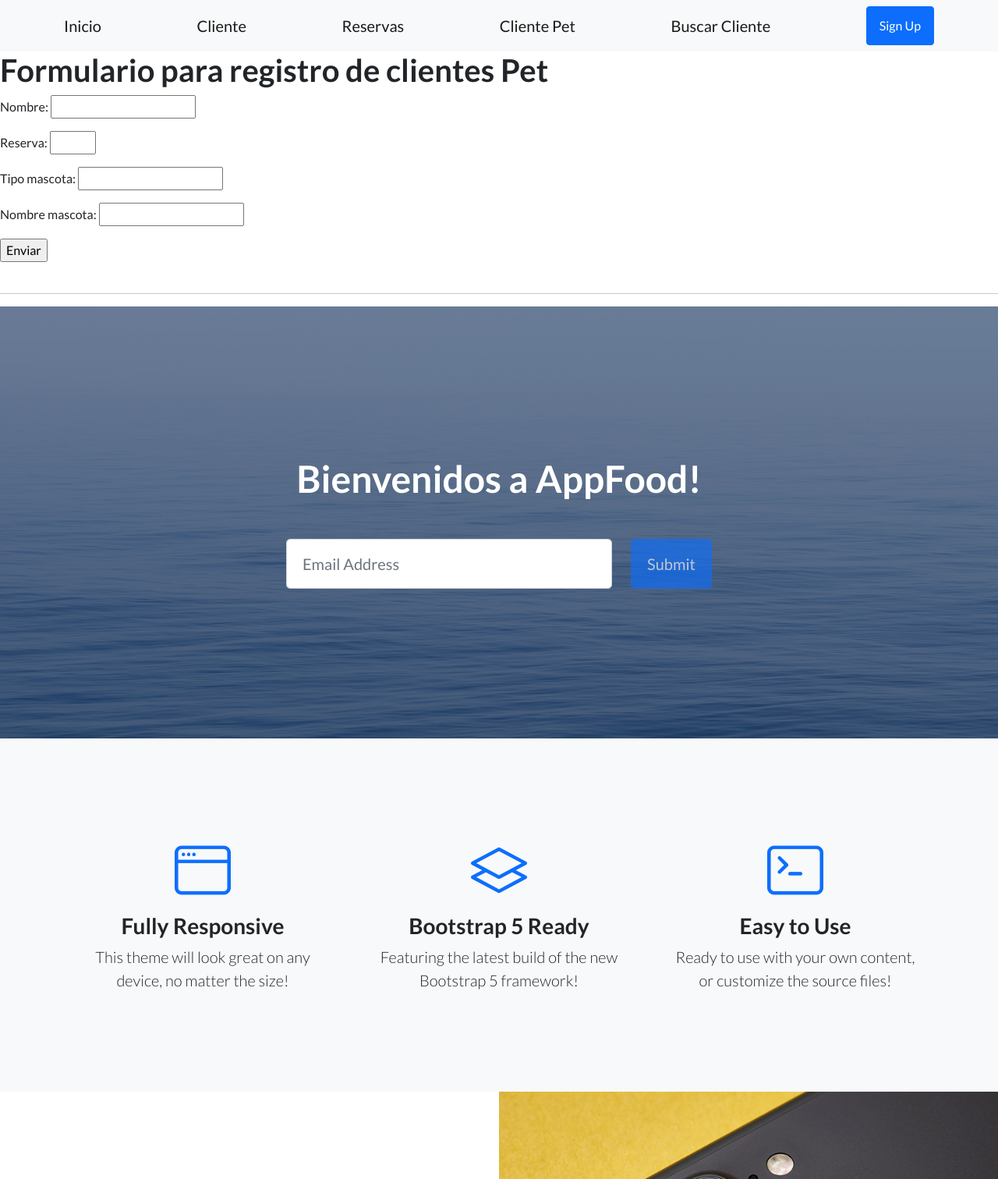
After one commit to rociojosa/Tercera_Pre_entrega_JOSA, a Django app: page /AppFood/clientepet in a window 1280 px wide. The commit adds this page. Shown: the top 1512 px of the page at 78% size. Run offline with Django 4.2, Linux system fonts and the light colour scheme; some libraries are stand-ins or nearby versions.

Commit message:
Ultima version

```diff
--- a/Project_Part3/AppFood/forms.py
+++ b/Project_Part3/AppFood/forms.py
@@ -1,10 +1,26 @@
 from django import forms
+from .models import Reservas
 
 class ClienteForm(forms.Form):
     nombre = forms.CharField()
-    fecha_nacimiento = forms.IntegerField()
     alergias = forms.CharField()
+    reserva = forms.IntegerField(min_value=1,max_value=200)
+
+class ReservaClienteForm(forms.Form):
+    nombre = forms.CharField()
+    fecha = forms.DateField()
+    horario = forms.TimeField(widget=forms.TimeInput(format='%I:%M %p'))
+
+    class Meta:
+        model = Reservas
+        fields = ('fecha', 'horario', 'nombre')
 
 class BusquedaClienteForm(forms.Form):
+    nombre = forms.CharField()
+    reserva = forms.IntegerField(min_value=1,max_value=200)
 
+class ClientePetForm(forms.Form):
     nombre = forms.CharField()
+    reserva = forms.IntegerField(min_value=1,max_value=200)
+    tipo_mascota = nombre = forms.CharField()
+    nombre_mascota =nombre = forms.CharField()
--- a/Project_Part3/AppFood/models.py
+++ b/Project_Part3/AppFood/models.py
@@ -3,7 +3,6 @@ from django.db import models
 class Cliente(models.Model):
 
     nombre = models.CharField(max_length=40)
-    fecha_nacimiento = models.IntegerField()
     alergias = models.CharField(max_length=40)
 
     def __str__(self):
@@ -13,8 +12,8 @@ class Cliente(models.Model):
 class Reservas(models.Model):
     nombre = models.CharField(max_length=30)
     numero_reserva = models.IntegerField(unique=True)
-    fecha = models.IntegerField(unique=True)
-    horario = models.IntegerField(unique=True)
+    fecha = models.DateField(max_length=8)
+    horario = models.TimeField()
 
 def __str__(self):
         return f"Nombre cliente: {self.nombre}, Número de reserva: {self.numero_reserva}, fecha y horario: {self.fecha} - {self.horario}"
--- /dev/null
+++ b/Project_Part3/AppFood/templates/AppFood/clientepet.html
@@ -0,0 +1,17 @@
+{% extends "AppFood/inicio.html" %}
+
+{% block titulo %} Formulario de Clientes Pet {%endblock%}
+
+{% block content %}
+
+<h1>Formulario para registro de clientes Pet </h1>
+
+    <form action="{% url 'ClientePet' %}" method="post">
+    {% csrf_token %}
+    {{ form.as_p }}
+    <input type="submit" value="Enviar">
+
+    </form>
+    <br><hr>
+
+{%endblock%}
--- a/Project_Part3/AppFood/templates/AppFood/inicio.html
+++ b/Project_Part3/AppFood/templates/AppFood/inicio.html
@@ -7,7 +7,7 @@
         <meta name="viewport" content="width=device-width, initial-scale=1, shrink-to-fit=no" />
         <meta name="description" content="" />
         <meta name="author" content="" />
-        <title>Bienvenidos a nuestra AppFood</title>
+        <title>{% block titulo %}   {%endblock%}</title>
         <!-- Favicon-->
         <link rel="icon" type="image/x-icon" href="assets/favicon.ico" />
         <!-- Bootstrap icons-->
@@ -18,16 +18,28 @@
         <link href="{%static 'AppFood/css/styles.css' %}" rel="stylesheet" />
     </head>
     <body>
+
         <!-- Navigation-->
         <nav class="navbar navbar-light bg-light static-top">
             <div class="container">
+                <a class="navbar-brand" href="{% url 'Inicio' %}">Inicio</a>
                 <a class="navbar-brand" href="{% url 'Clientes' %}">Cliente</a>
                 <a class="navbar-brand" href="{% url 'Reservas' %}">Reservas</a>
                 <a class="navbar-brand" href="{% url 'ClientePet' %}">Cliente Pet</a>
+                <a class="navbar-brand" href="{% url 'Busqueda_cliente' %}">Buscar Cliente</a>
 
                 <a class="btn btn-primary" href="#signup">Sign Up</a>
             </div>
         </nav>
+          <!-- Body-->
+
+          {% block content %}
+
+          {%endblock%}
+
+      </body>
+
+
         <!-- Masthead-->
         <header class="masthead">
             <div class="container position-relative">
@@ -104,6 +116,7 @@
                 </div>
             </div>
         </section>
+
         <!-- Image Showcases-->
         <section class="showcase">
             <div class="container-fluid p-0">
@@ -245,5 +258,6 @@
         <!-- * * Activate your form at https://startbootstrap.com/solution/contact-forms * *-->
         <!-- * * * * * * * * * * * * * * * * * * * * * * * * * * * * * * * * * * * * * * * *-->
         <script src="https://cdn.startbootstrap.com/sb-forms-latest.js"></script>
+
     </body>
 </html>
--- a/Project_Part3/AppFood/urls.py
+++ b/Project_Part3/AppFood/urls.py
@@ -5,7 +5,7 @@ urlpatterns = [
     path('', views.inicio, name="Inicio"),
     path('clientes', views.clientes, name= "Clientes"),
     path('cliente/<nombre>/<reserva>', views.crear_cliente, name= "ClienteCreado"),
-    path('buscar_cliente', views.busqueda_cliente, name= "Busqueda_cliente"),
+    path('buscar_cliente', views.buscar_cliente, name= "Busqueda_cliente"),
     path('reservas', views.reservas, name="Reservas"),
-    path('clientePet', views.cliente_pet , name="ClientePet"),
+    path('clientepet', views.cliente_pet, name="ClientePet"),
 ]
--- a/Project_Part3/AppFood/views.py
+++ b/Project_Part3/AppFood/views.py
@@ -1,9 +1,9 @@
 from django.shortcuts import render
-from AppFood.models import Cliente
-from AppFood.forms import ClienteForm, BusquedaClienteForm
+from AppFood.models import Cliente, Reservas, ClientePet
+from AppFood.forms import ClienteForm, BusquedaClienteForm, ReservaClienteForm, ClientePetForm
 
 
-def busqueda_cliente(request):
+def buscar_cliente(request):
     mi_formulario = BusquedaClienteForm(request.GET)
     if mi_formulario.is_valid():
         informacion = mi_formulario.cleaned_data
@@ -11,8 +11,10 @@ def busqueda_cliente(request):
         context = {
             "clientes": clientes_filtrados
         }
+        return render(request, "AppFood/busqueda_cliente.html", context)
+    else:
 
-        return render(request, "AppFood/busqueda_cliente.html", context= context)
+        return render(request, "AppFood/busqueda_cliente.html")
 
 
 def inicio(request):
@@ -26,31 +28,73 @@ def clientes(request):
             informacion = mi_formulario.cleaned_data
             cliente_save = Cliente(
                 nombre=informacion['nombre'],
-                alergias = informacion['alergias']
+                alergias = informacion['alergias'],
+                reserva = informacion['reserva'],
               )
 
             cliente_save.save()
 
     all_clientes =Cliente.objects.all()
     context = {
-        "nombre": all_clientes ,
+        "nombre": all_clientes,
         "form": ClienteForm(),
         "form_busqueda": BusquedaClienteForm(),
     }
-    return render(request, "AppFood/cliente.html", {"form": ClienteForm(), "nombre": all_clientes})
+    return render(request, "AppFood/cliente.html", context)
+
+
 
 
 def crear_cliente(request, nombre, numero_reserva):
-    save_reserva= Cliente( nombre=nombre , camada=int(numero_reserva))
+    save_reserva= Cliente( nombre=nombre , reserva=int(numero_reserva))
     save_reserva.save()
     context = {
         "nombre": nombre , "reserva": numero_reserva
     }
-    return render(request, "AppFood/save_reserva.html", context=context)
+    return render(request, "AppFood/save_reserva.html", context)
 
 
 def reservas(request):
-    return render(request, "AppFood/reservas.html")
+    if request.method == "POST":
+        mi_formulario = ReservaClienteForm(request.POST)
+
+        if mi_formulario.is_valid():
+            informacion = mi_formulario.cleaned_data
+            reserva_save = Reservas(
+                nombre= informacion['nombre'],
+                fecha = informacion['fecha'],
+                horario = informacion['horario'],
+              )
+
+            reserva_save.save()
+
+    all_reservas =Reservas.objects.all()
+    context = {
+        "nombre": all_reservas,
+        "form": ReservaClienteForm(),
+        "form_busqueda": BusquedaClienteForm(),
+    }
+    return render(request, "AppFood/reservas.html", context)
+
 
 def cliente_pet(request):
-    return render(request, "AppFood/clientepet.html")
+    if request.method == "POST":
+        mi_formulario = ClientePetForm(request.POST)
+
+        if mi_formulario.is_valid():
+            informacion = mi_formulario.cleaned_data
+            clientepet_save = ClientePet(
+                nombre = informacion['nombre'],
+                tipo_mascota = informacion['Tipo de mascota'],
+                nombre_mascota = informacion ['Nombre de la mascota'],
+              )
+
+            clientepet_save.save()
+
+    all_clientespet =ClientePet.objects.all()
+    context = {
+        "nombre": all_clientespet,
+        "form": ClientePetForm(),
+    }
+
+    return render(request, "AppFood/clientepet.html", context=context)
```
Also changed, not shown: Project_Part3/AppFood/templates/AppFood/busqueda_cliente.html (+12 -2 lines), Project_Part3/AppFood/templates/AppFood/cliente.html (+5 -15 lines), Project_Part3/AppFood/templates/AppFood/clientepet.htm (deleted, +0 -12 lines), Project_Part3/AppFood/templates/AppFood/reservas.html (+25 -11 lines), Project_Part3/AppFood/templates/AppFood/cliente_save.html (renamed from Project_Part3/AppFood/templates/AppFood/crear_cliente.html).
